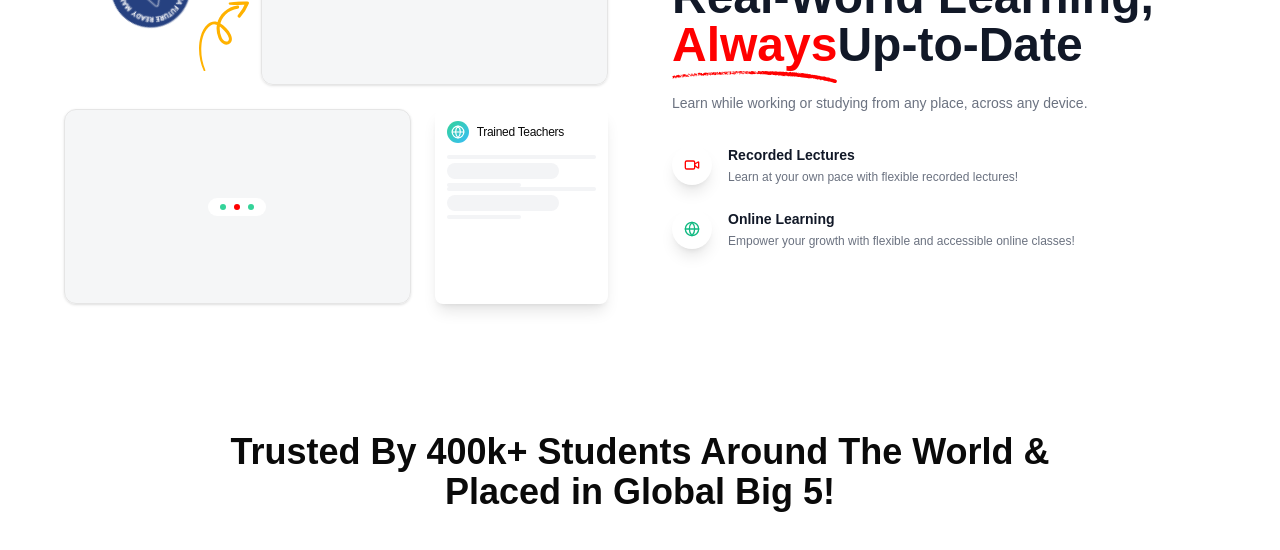
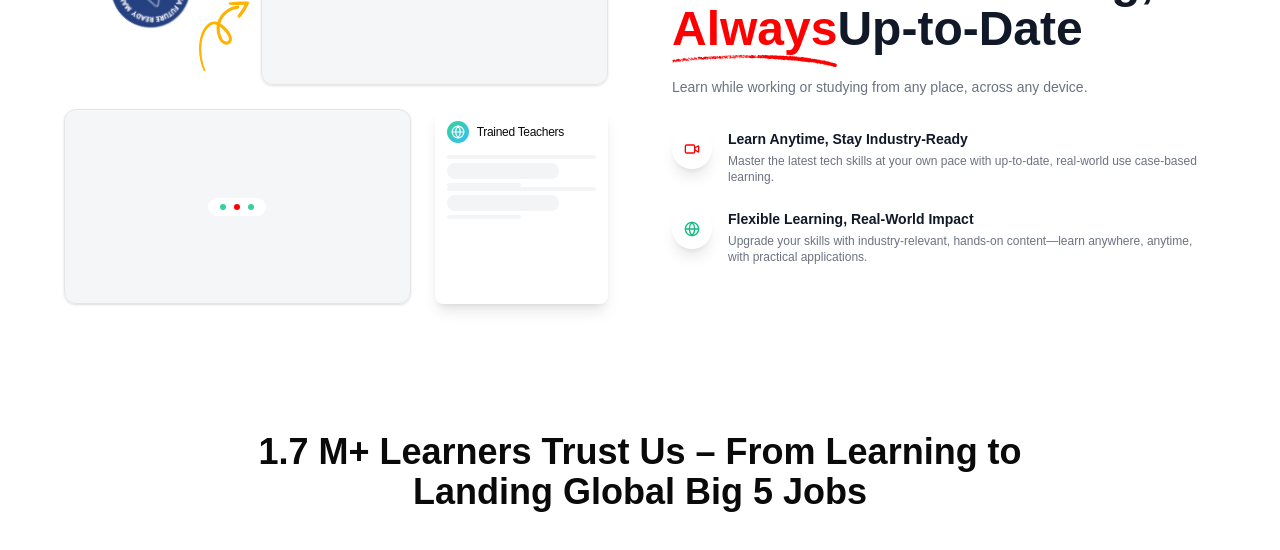
Before and after one commit to bhupeshchoudhary/hash13FrontEnd, a Next.js app: page / in a window 1280 px wide. Shown: the part 900-1450 px from the top of the page. Built offline with nearby package versions, Linux system fonts and the light colour scheme.

Commit message:
add content

```diff
--- a/src/components/customComponents/landingPage/About.tsx
+++ b/src/components/customComponents/landingPage/About.tsx
@@ -135,10 +135,12 @@ const About = () => {
                   </div>
                 </div>
                 <div>
-                  <h3 className="text-sm font-semibold text-gray-900 mb-1">Recorded Lectures
+                  <h3 className="text-sm font-semibold text-gray-900 mb-1">Learn Anytime, Stay Industry-Ready
+
                   </h3>
                   <p className="text-xs text-gray-500">
-                     Learn at your own pace with flexible recorded lectures!
+                  Master the latest tech skills at your own pace with up-to-date, real-world use case-based learning.
+
                   </p>
                 </div>
               </div>
@@ -153,9 +155,10 @@ const About = () => {
 
 
                 <div>
-                  <h3 className="text-sm font-semibold text-gray-900 mb-1">Online Learning </h3>
+                  <h3 className="text-sm font-semibold text-gray-900 mb-1">Flexible Learning, Real-World Impact </h3>
                   <p className="text-xs text-gray-500">
-                  Empower your growth with flexible and accessible online classes!
+                  Upgrade your skills with industry-relevant, hands-on content—learn anywhere, anytime, with practical applications.
+
                   </p>
                 </div>
               </div>
--- a/src/components/customComponents/landingPage/ui/AboutScroll.tsx
+++ b/src/components/customComponents/landingPage/ui/AboutScroll.tsx
@@ -28,7 +28,9 @@ const AboutScroll = () => {
     <section className="py-10 md:py-16 lg:py-20 overflow-hidden">
       <div className="container mx-auto px-4">
         <h2 className="text-2xl md:text-3xl lg:text-4xl font-bold mb-6 md:mb-8 lg:mb-10 text-center max-w-4xl mx-auto">
-          Trusted By 400k+ Students Around The World & Placed in Global Big 5!
+        1.7 M+ Learners Trust Us – From Learning to Landing Global Big 5 Jobs
+
+          {/* Trusted By 400k+ Students Around The World & Placed in Global Big 5! */}
         </h2>
 
         <div className="relative w-full overflow-hidden bg-white">
```
